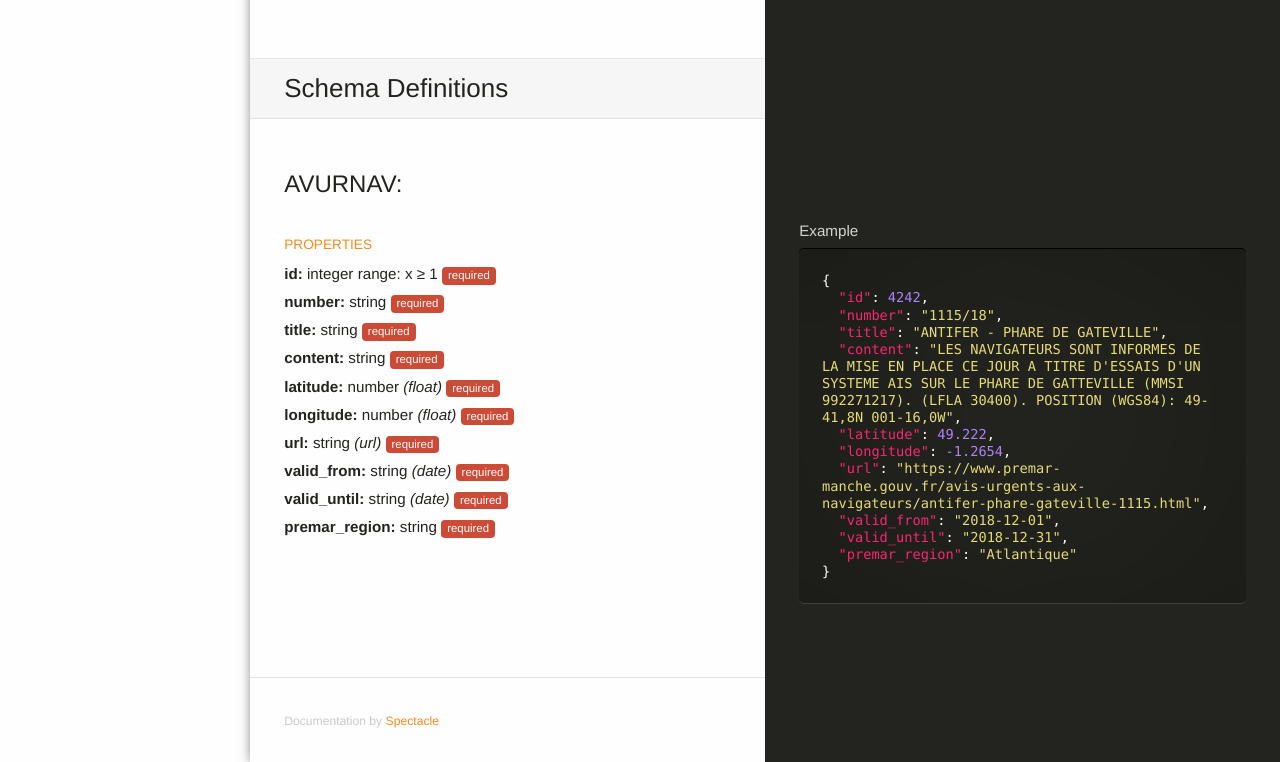
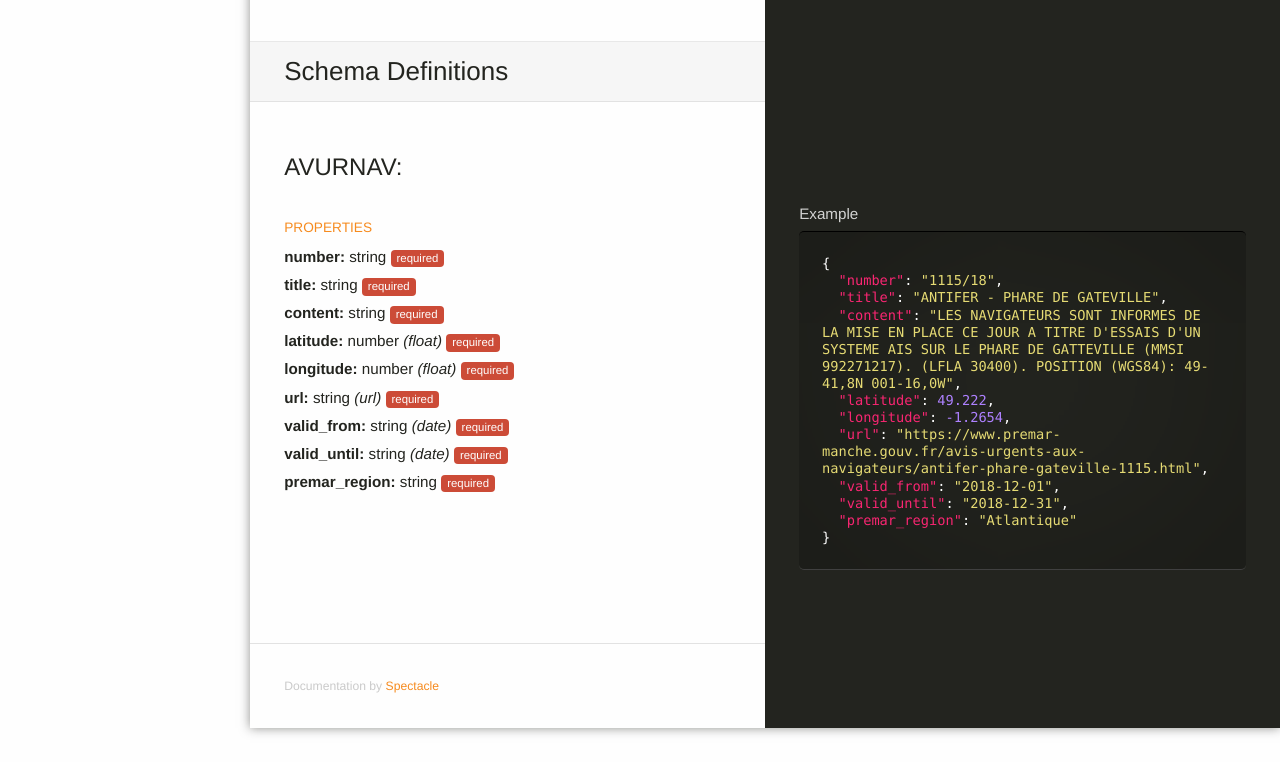
Before and after one commit to AntoineAugusti/avurnav-api, a plain HTML site: page docs/index.html in a window 1280 px wide. Shown: the part 1695-2457 px from the top of the page. After the commit the page ends 2423 px from the top, so only its background shows below. Drawn offline with nearby package versions, Linux system fonts and the light colour scheme.

Commit message:
Remove ID field

```diff
--- a/docs/index.html
+++ b/docs/index.html
@@ -146,7 +146,6 @@
                   </h5>
                   <!-- <div class="hljs"> --><pre><code class="hljs lang-json">[
   {
-    <span class="hljs-attr">&quot;id&quot;</span>: <span class="hljs-number">4242</span>,
     <span class="hljs-attr">&quot;number&quot;</span>: <span class="hljs-string">&quot;1115/18&quot;</span>,
     <span class="hljs-attr">&quot;title&quot;</span>: <span class="hljs-string">&quot;ANTIFER - PHARE DE GATEVILLE&quot;</span>,
     <span class="hljs-attr">&quot;content&quot;</span>: <span class="hljs-string">&quot;LES NAVIGATEURS SONT INFORMES DE LA MISE EN PLACE CE JOUR A TITRE D&apos;ESSAIS D&apos;UN SYSTEME AIS SUR LE PHARE DE GATTEVILLE (MMSI 992271217). (LFLA 30400). POSITION (WGS84): 49-41,8N 001-16,0W&quot;</span>,
@@ -226,12 +225,6 @@
               <div class="doc-copy">
                 <section class="json-schema-properties">
                   <dl>
-                    <dt data-property-name="id">
-                      <span class="json-property-name">id:</span>
-                      <span class="json-property-type">integer</span>
-                      <span class="json-property-range" title="Value limits">x ≥ 1</span>
-                      <span class="json-property-required"></span>
-                    </dt>
                     <dt data-property-name="number">
                       <span class="json-property-name">number:</span>
                       <span class="json-property-type">string</span>
@@ -298,7 +291,6 @@
                 <section>
                   <h5>Example</h5>
                   <!-- <div class="hljs"> --><pre><code class="hljs lang-json">{
-  <span class="hljs-attr">&quot;id&quot;</span>: <span class="hljs-number">4242</span>,
   <span class="hljs-attr">&quot;number&quot;</span>: <span class="hljs-string">&quot;1115/18&quot;</span>,
   <span class="hljs-attr">&quot;title&quot;</span>: <span class="hljs-string">&quot;ANTIFER - PHARE DE GATEVILLE&quot;</span>,
   <span class="hljs-attr">&quot;content&quot;</span>: <span class="hljs-string">&quot;LES NAVIGATEURS SONT INFORMES DE LA MISE EN PLACE CE JOUR A TITRE D&apos;ESSAIS D&apos;UN SYSTEME AIS SUR LE PHARE DE GATTEVILLE (MMSI 992271217). (LFLA 30400). POSITION (WGS84): 49-41,8N 001-16,0W&quot;</span>,
```
Also changed, not shown: 1 other file.
